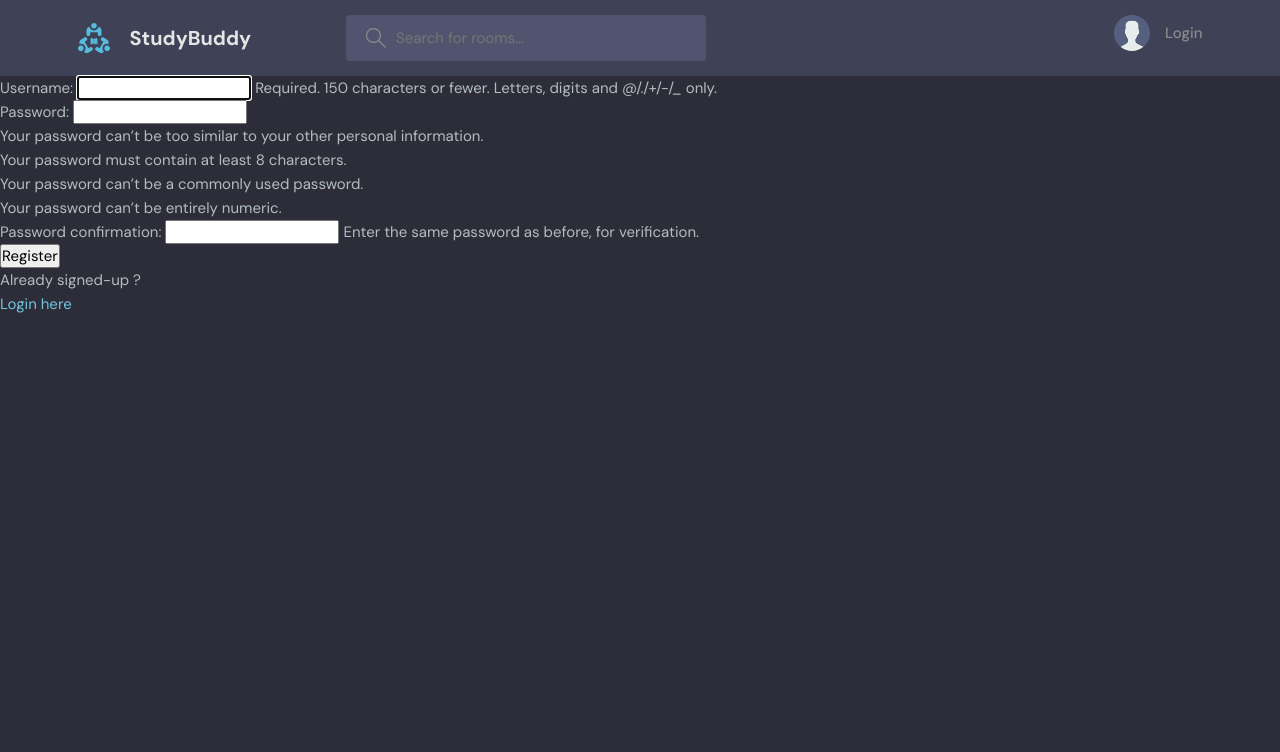
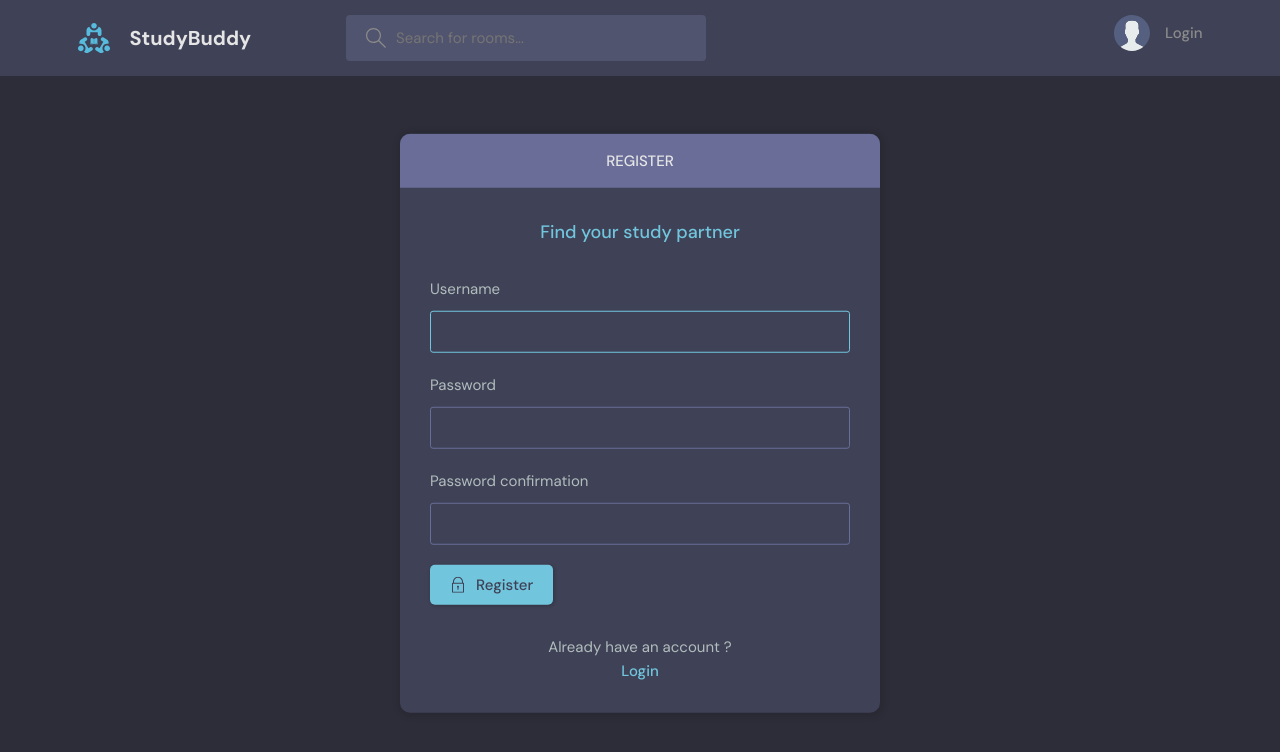
Before and after one commit to P-r-a-s-a-d-18/StudyBud, a Django app: page /register/ in a window 1280 px wide. Shown: the top 752 px of the page. Run offline with Django 4.2, Linux system fonts and the light colour scheme.

Commit message:
Theme installation - login_register.

```diff
--- a/base/templates/base/login_register.html
+++ b/base/templates/base/login_register.html
@@ -2,35 +2,111 @@
 
 {% block content %}
 
-{% if page == 'login' %}
-<div>
-    <form method="POST" action="">
-        {% csrf_token %}
+<main class="auth layout">
+  {% if page == 'login' %}
+  <div class="container">
+    <div class="layout__box">
+      <div class="layout__boxHeader">
+        <div class="layout__boxTitle">
+          <h3>Login</h3>
+        </div>
+      </div>
+      <div class="layout__body">
+        <h2 class="auth__tagline">Find your study partner</h2>
 
-        <label>Username: </label>
-        <input type="text" name="username" placeholder="Enter Username"/>
+        <form class="form" action="" method="POST">
+          {% csrf_token %}
+          <div class="form__group form__group">
+            <label for="room_name">Username</label>
+            <input id="username" name="username" type="text" placeholder="e.g. dennis_ivy" />
+          </div>
+          <div class="form__group">
+            <label for="password">Password</label>
+            <input
+              id="password"
+              name="password"
+              type="password"
+              placeholder="&bull;&bull;&bull;&bull;&bull;&bull;&bull;&bull;"
+            />
+          </div>
 
-        <label>Password: </label>
-        <input type="password" name="password" placeholder="Enter Password"/>
+          <button class="btn btn--main" type="submit">
+            <svg
+              version="1.1"
+              xmlns="http://www.w3.org/2000/svg"
+              width="32"
+              height="32"
+              viewBox="0 0 32 32"
+            >
+              <title>lock</title>
+              <path
+                d="M27 12h-1v-2c0-5.514-4.486-10-10-10s-10 4.486-10 10v2h-1c-0.553 0-1 0.447-1 1v18c0 0.553 0.447 1 1 1h22c0.553 0 1-0.447 1-1v-18c0-0.553-0.447-1-1-1zM8 10c0-4.411 3.589-8 8-8s8 3.589 8 8v2h-16v-2zM26 30h-20v-16h20v16z"
+              ></path>
+              <path
+                d="M15 21.694v4.306h2v-4.306c0.587-0.348 1-0.961 1-1.694 0-1.105-0.895-2-2-2s-2 0.895-2 2c0 0.732 0.413 1.345 1 1.694z"
+              ></path>
+            </svg>
 
-        <input type="submit" value="Login"/>
-    </form>
+            Login
+          </button>
+        </form>
 
-    <p>Haven't signed-up yet ?</p>
-    <a href="{% url 'register' %}">Sign Up</a>
-</div>
-{% else %}
-<div>
-    <form method="POST" action="">
-        {% csrf_token %}
+        <div class="auth__action">
+          <p>Haven't signed up yet ?</p>
+          <a href="{% url 'register' %}" class="btn btn--link">Sign Up</a>
+        </div>
+      </div>
+    </div>
+  </div>
+  {% else %}
+  <div class="container">
+    <div class="layout__box">
+      <div class="layout__boxHeader">
+        <div class="layout__boxTitle">
+          <h3>Register</h3>
+        </div>
+      </div>
+      <div class="layout__body">
+        <h2 class="auth__tagline">Find your study partner</h2>
 
-        {{form.as_p}}
-        <input type="submit" value="Register"/>
-    </form>
+        <form class="form" action="" method="POST">
+          {% csrf_token %}
 
-    <p>Already signed-up ?</p>
-    <a href="{% url 'login' %}">Login here</a>
-</div>
-{% endif %}
+          {% for field in form %}
+          <div class="form__group form__group">
+            <label for="room_name">{{field.label}}</label>
+            {{field}}
+          </div>
+          {% endfor %}
 
+          <button class="btn btn--main" type="submit">
+            <svg
+              version="1.1"
+              xmlns="http://www.w3.org/2000/svg"
+              width="32"
+              height="32"
+              viewBox="0 0 32 32"
+            >
+              <title>lock</title>
+              <path
+                d="M27 12h-1v-2c0-5.514-4.486-10-10-10s-10 4.486-10 10v2h-1c-0.553 0-1 0.447-1 1v18c0 0.553 0.447 1 1 1h22c0.553 0 1-0.447 1-1v-18c0-0.553-0.447-1-1-1zM8 10c0-4.411 3.589-8 8-8s8 3.589 8 8v2h-16v-2zM26 30h-20v-16h20v16z"
+              ></path>
+              <path
+                d="M15 21.694v4.306h2v-4.306c0.587-0.348 1-0.961 1-1.694 0-1.105-0.895-2-2-2s-2 0.895-2 2c0 0.732 0.413 1.345 1 1.694z"
+              ></path>
+            </svg>
+
+            Register
+          </button>
+        </form>
+
+        <div class="auth__action">
+          <p>Already have an account ?</p>
+          <a href="{% url 'login' %}" class="btn btn--link">Login</a>
+        </div>
+      </div>
+    </div>
+  </div>
+  {% endif %}
+</main>
 {% endblock %}
--- a/base/templates/base/profile.html
+++ b/base/templates/base/profile.html
@@ -19,7 +19,9 @@
           <div class="profile__info">
             <h3>{{user.username}}</h3>
             <p>@{{user.username}}</p>
-            <a href="edit-user.html" class="btn btn--main btn--pill">Edit Profile</a>
+            {% if request.user == user %}
+            <a href="{% url 'update-user' %}" class="btn btn--main btn--pill">Edit Profile</a>
+            {% endif %}
           </div>
           <div class="profile__about">
             <h3>About</h3>
```
Also changed, not shown: base/templates/base/login_register_old.html (added, +36 -0 lines).
